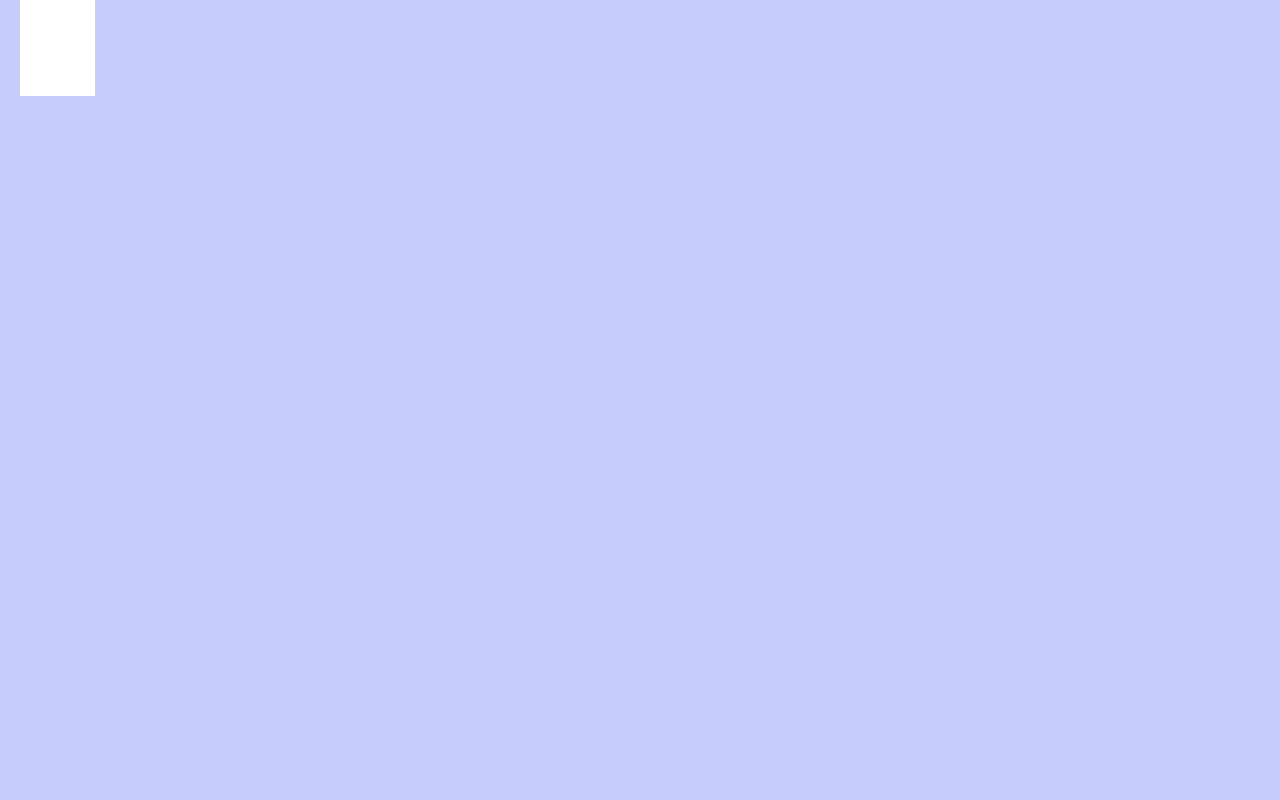
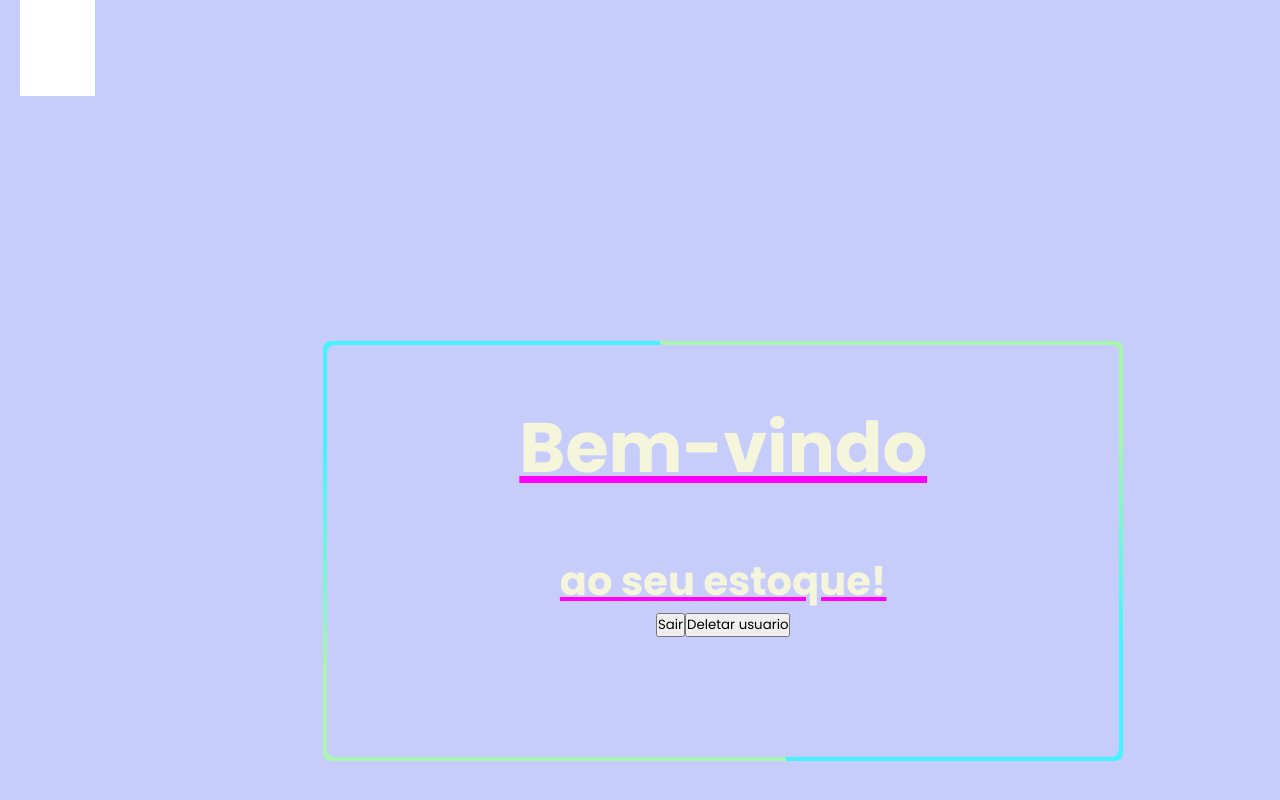
Before and after one commit to elguesabal/Trabalho-em-grupo-3, a React (Vite) app: page / in a window 1280 px wide. Shown: the part 664-1464 px from the top of the page. Before the commit the page ends 840 px from the top, so only its background shows below. Built offline with nearby package versions, Linux system fonts and the light colour scheme.

Commit message:
Add files via upload
troca das funções dos botoes

```diff
--- a/src/components/paineis/pagina login/paginaLogin.jsx
+++ b/src/components/paineis/pagina login/paginaLogin.jsx
@@ -11,6 +11,11 @@ function PaginaLogin() {
     document.getElementById("corpo1").style.display = "flex";
     // mudar display none no css
     document.getElementById("corpo2").style.display = "none";
+  }
+  function mudar3() {
+    document.getElementById("corpoW").style.display = "flex";
+    // mudar display none no css
+    document.getElementById("corpo1").style.display = "none";
   }
 
   function validacaoEmail(field) {
@@ -53,8 +58,6 @@ function PaginaLogin() {
   //     }
   // }
 
-
-
   return (
     <div>
       <div class="corpo" id="corpo1">
@@ -83,7 +86,7 @@ function PaginaLogin() {
                 Cadastre-se
               </a>
             </div>
-                        <button id="botaologin" class="botão" onClick={() => login()}>
+            <button id="botaologin" class="botão" onClick={() => mudar3()}>
               LOGIN
             </button>
           </div>
@@ -94,7 +97,6 @@ function PaginaLogin() {
         <div class="box2">
           <div class="form">
             <h2>Cadastre-se</h2>
-
 
             <div class="inputBox">
               <span>Escolha um nome de usuário</span>
@@ -148,8 +150,7 @@ function PaginaLogin() {
             <p class="mensagemerro" id="mensagemerro"></p>
             <div class="inputBox">
               <span>Número</span>
-                            <input id="inputnumero" type="number"
-                             required="required"></input>
+              <input id="inputnumero" type="number" required="required"></input>
               <i></i>
             </div>
             <p class="mensagemerro" id="mensagemerro"></p>
@@ -166,12 +167,38 @@ function PaginaLogin() {
             </div>
             <p class="mensagemerro" id="mensagemerro"></p>
             <div class="links">
-                            <a onClick={() => mudar2()} href="#">Fazer login</a>
+              <a onClick={() => mudar2()} href="#">
+                Fazer login
+              </a>
             </div>
 
-                        <button id="botaoenviar" onClick={() => cadastro()} value="Enviar" class="botão">
-                            CRIAR      {/* RETIREI O Enviar() PQ ESTAVA DANDO ERRO NO cadastro() QUANDO CLICKAVA */}
+            <button
+              id="botaoenviar"
+              onClick={() => mudar2()}
+              value="Enviar"
+              class="botão"
+            >
+              CRIAR{" "}
+              {/* RETIREI O Enviar() PQ ESTAVA DANDO ERRO NO cadastro() QUANDO CLICKAVA */}
             </button>
+          </div>
+        </div>
+      </div>
+      <div>
+        <div class="corpo" id="corpoW">
+          <div class="box3">
+            <div class="form2">
+              <h2 class="welcometext1">Bem-vindo </h2>
+              <h2 class="welcometext2">ao seu estoque!</h2>
+              <div class="botoes">
+              <button id="botaologin" class="botão1">
+                Sair
+              </button>
+              <button id="botaologin" class="botão2">
+                Deletar usuario
+              </button>
+              </div>
+            </div>
           </div>
         </div>
       </div>
```
Lines whose indentation alone changed are shown as unchanged.
